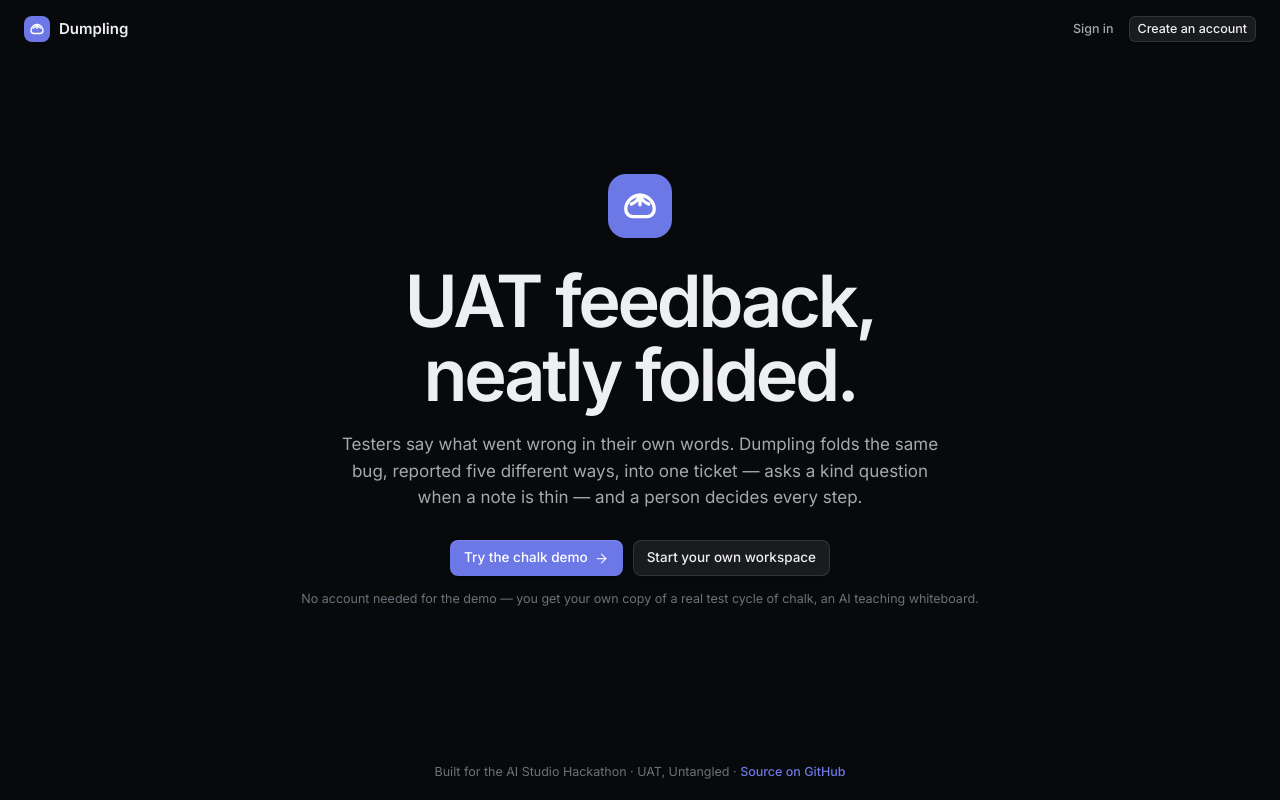
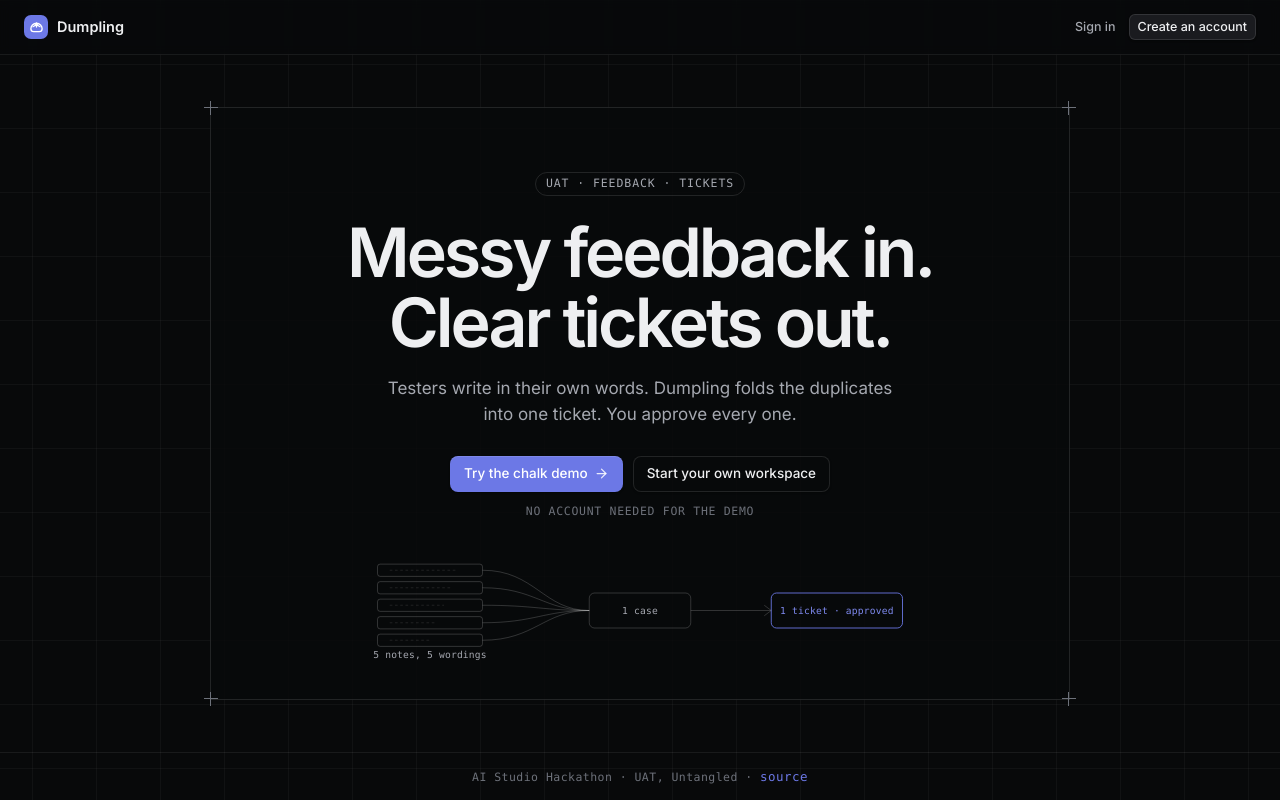
Before and after one commit to Theboygenius07/dumpling, a Next.js app: page / in a window 1280 px wide. Built offline with nearby package versions, Linux system fonts and the light colour scheme.

Commit message:
Landing: shorter copy, new headline, illustration

```diff
--- a/src/app/globals.css
+++ b/src/app/globals.css
@@ -424,11 +424,27 @@ svg { flex: none; }
 .details-toggle:hover { background: var(--hover); }
 .case .case-body { grid-template-columns: minmax(0, 1fr) 340px; }
 
-/* ============ landing ============ */
-.hero { min-height: 100vh; display: grid; grid-template-rows: auto 1fr auto; background: var(--side); }
-.hero-top { display: flex; align-items: center; justify-content: space-between; padding: 16px 24px; }
-.hero-main { display: flex; flex-direction: column; align-items: center; justify-content: center; text-align: center; padding: 40px 20px 60px; }
-.hero-mark { width: 64px; height: 64px; border-radius: 18px; margin-bottom: 26px; }
-.hero-title { font-size: clamp(40px, 7vw, 72px); line-height: 1.02; letter-spacing: -0.045em; font-weight: 600; }
-.hero-sub { max-width: 620px; margin-top: 20px; font-size: 17px; line-height: 1.55; color: var(--text-2); }
-.hero-foot { padding: 18px 24px; text-align: center; }
+/* ============ landing: wireframe ============ */
+.wire { min-height: 100vh; display: grid; grid-template-rows: auto 1fr auto; background-color: var(--side);
+  background-image: linear-gradient(rgba(255,255,255,.035) 1px, transparent 1px), linear-gradient(90deg, rgba(255,255,255,.035) 1px, transparent 1px);
+  background-size: 64px 64px; background-position: center top; }
+.wire-top { display: flex; align-items: center; justify-content: space-between; padding: 14px 24px; border-bottom: 1px solid var(--border); background: rgba(8, 9, 10, .7); backdrop-filter: blur(6px); }
+.wire-frame { position: relative; align-self: center; justify-self: center; width: min(860px, calc(100% - 32px)); margin: 48px 0; padding: 64px 40px 36px; text-align: center;
+  border: 1px solid var(--border-2); background: rgba(8, 9, 10, .82); }
+.wire-frame .corner { position: absolute; width: 14px; height: 14px; }
+.wire-frame .corner::before, .wire-frame .corner::after { content: ""; position: absolute; background: var(--text-3); }
+.wire-frame .corner::before { left: 6px; top: 0; width: 1px; height: 14px; }
+.wire-frame .corner::after { top: 6px; left: 0; height: 1px; width: 14px; }
+.wire-frame .tl { left: -7px; top: -7px; } .wire-frame .tr { right: -7px; top: -7px; } .wire-frame .bl { left: -7px; bottom: -7px; } .wire-frame .br { right: -7px; bottom: -7px; }
+.wire-label { display: inline-block; padding: 4px 10px; border: 1px solid var(--border-2); border-radius: 999px; font: 500 11.5px/1.2 ui-monospace, SFMono-Regular, Menlo, monospace; letter-spacing: .08em; text-transform: uppercase; color: var(--text-2); }
+.wire-title { margin-top: 22px; font-size: clamp(38px, 6.4vw, 68px); line-height: 1.02; letter-spacing: -0.045em; font-weight: 600; }
+.wire-sub { max-width: 520px; margin: 18px auto 0; font-size: 17px; line-height: 1.55; color: var(--text-2); }
+.wire-ghost { background: transparent; }
+.wire-note { margin-top: 12px; font: 500 11.5px ui-monospace, SFMono-Regular, Menlo, monospace; letter-spacing: .06em; text-transform: uppercase; color: var(--text-3); }
+.wire-diagram { display: block; width: min(560px, 100%); margin: 40px auto 0; overflow: visible; }
+.wire-diagram rect, .wire-diagram path, .wire-diagram line { fill: none; stroke: var(--border-3); stroke-width: 1; }
+.wire-diagram .faint { stroke: var(--border-2); stroke-dasharray: 3 3; }
+.wire-diagram rect.accent { stroke: var(--accent); }
+.wire-diagram text { fill: var(--text-2); font: 500 11px ui-monospace, SFMono-Regular, Menlo, monospace; text-anchor: middle; letter-spacing: .02em; }
+.wire-diagram text.accent { fill: var(--accent-2); }
+.wire-foot { padding: 16px 24px; text-align: center; border-top: 1px solid var(--border); font: 500 11.5px ui-monospace, SFMono-Regular, Menlo, monospace; letter-spacing: .04em; color: var(--text-3); }
--- a/src/app/page.tsx
+++ b/src/app/page.tsx
@@ -4,7 +4,7 @@ import { useState } from "react";
 import { ArrowRight } from "lucide-react";
 import { Dots, DumplingMark } from "./ui";
 
-/** The landing: one hero, and a way in without an account. */
+/** The landing: one hero in a wireframe frame, and a way in without an account. */
 export default function Landing() {
   const [busy, setBusy] = useState(false);
   const [err, setErr] = useState<string | null>(null);
@@ -15,23 +15,44 @@ export default function Landing() {
     else { setErr("The demo didn’t open — try again in a moment."); setBusy(false); }
   }
   return (
-    <div className="hero">
-      <header className="hero-top">
-        <span className="row" style={{ gap: 9 }}><span className="ws-mark" style={{ width: 26, height: 26, borderRadius: 8 }}><DumplingMark size={16} /></span><b style={{ fontSize: 15 }}>Dumpling</b></span>
-        <span className="row" style={{ gap: 6 }}><Link href="/signin" className="btn ghost sm">Sign in</Link><Link href="/signup" className="btn sm">Create an account</Link></span>
+    <div className="wire">
+      <header className="wire-top">
+        <span className="row" style={{ gap: 9 }}><span className="ws-mark" style={{ width: 24, height: 24, borderRadius: 7 }}><DumplingMark size={15} /></span><b style={{ fontSize: 14.5 }}>Dumpling</b></span>
+        <span className="row" style={{ gap: 4 }}><Link href="/signin" className="btn ghost sm">Sign in</Link><Link href="/signup" className="btn sm">Create an account</Link></span>
       </header>
-      <main className="hero-main">
-        <span className="ws-mark hero-mark"><DumplingMark size={38} /></span>
-        <h1 className="hero-title">UAT feedback,<br />neatly folded.</h1>
-        <p className="hero-sub">Testers say what went wrong in their own words. Dumpling folds the same bug, reported five different ways, into one ticket — asks a kind question when a note is thin — and a person decides every step.</p>
-        <div className="row" style={{ gap: 10, justifyContent: "center", marginTop: 30, flexWrap: "wrap" }}>
+
+      <main className="wire-frame">
+        <i className="corner tl" /><i className="corner tr" /><i className="corner bl" /><i className="corner br" />
+        <span className="wire-label">UAT · feedback · tickets</span>
+        <h1 className="wire-title">Messy feedback in.<br />Clear tickets out.</h1>
+        <p className="wire-sub">Testers write in their own words. Dumpling folds the duplicates into one ticket. You approve every one.</p>
+        <div className="row" style={{ gap: 10, justifyContent: "center", marginTop: 28, flexWrap: "wrap" }}>
           <button className="btn primary lg" onClick={demo} disabled={busy}>{busy ? <Dots /> : <>Try the chalk demo <ArrowRight size={15} /></>}</button>
-          <Link href="/signup" className="btn lg">Start your own workspace</Link>
+          <Link href="/signup" className="btn lg wire-ghost">Start your own workspace</Link>
         </div>
-        <p className="small muted" style={{ marginTop: 14 }}>No account needed for the demo — you get your own copy of a real test cycle of chalk, an AI teaching whiteboard.</p>
+        <p className="wire-note">No account needed for the demo</p>
         {err && <p className="small" style={{ color: "var(--bug)", marginTop: 10 }}>{err}</p>}
+
+        {/* The idea, drawn: five notes about one bug fold into one ticket. */}
+        <svg className="wire-diagram" viewBox="0 0 640 120" role="img" aria-label="Five notes fold into one case, then one ticket">
+          {[14, 34, 54, 74, 94].map((y, i) => (
+            <g key={y}>
+              <rect x="20" y={y - 7} width="120" height="14" rx="3" />
+              <line x1="34" y1={y} x2={112 - i * 8} y2={y} className="faint" />
+              <path d={`M140 ${y} C 200 ${y}, 210 60, 262 60`} />
+            </g>
+          ))}
+          <rect x="262" y="40" width="116" height="40" rx="6" />
+          <text x="320" y="64">1 case</text>
+          <path d="M378 60 H 470" />
+          <path d="M462 54 L 470 60 L 462 66" />
+          <rect x="470" y="40" width="150" height="40" rx="6" className="accent" />
+          <text x="545" y="64" className="accent">1 ticket · approved</text>
+          <text x="80" y="114">5 notes, 5 wordings</text>
+        </svg>
       </main>
-      <footer className="hero-foot small muted">Built for the AI Studio Hackathon · UAT, Untangled · <a className="link" href="https://github.com/Theboygenius07/dumpling">Source on GitHub</a></footer>
+
+      <footer className="wire-foot">AI Studio Hackathon · UAT, Untangled · <a className="link" href="https://github.com/Theboygenius07/dumpling">source</a></footer>
     </div>
   );
 }
```
